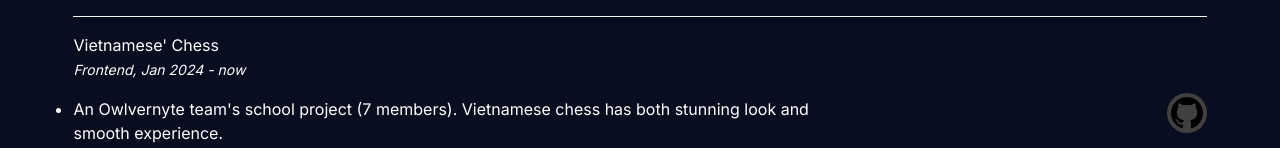
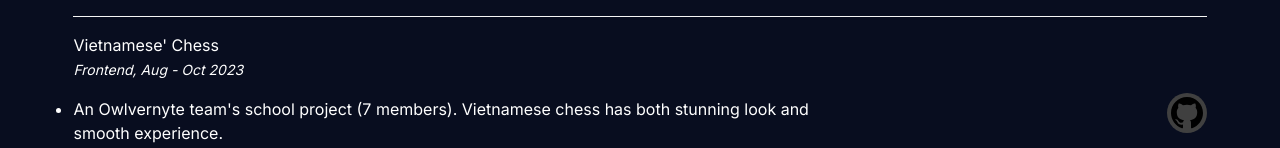
Before and after one commit to Schjr46/my-portfolio, a Next.js app: page /skills in a window 1280 px wide. Shown: the part 462-610 px from the top of the page. Built offline with nearby package versions, Linux system fonts and the light colour scheme; a web font is replaced by a local one.

Commit message:
minor adjust

```diff
--- a/app/skills/page.tsx
+++ b/app/skills/page.tsx
@@ -66,7 +66,7 @@ const Skills = () => {
             <div className="flex flex-col md:flex-row">
               <div className="w-full md:w-2/3">
                 <p className=" ">Vietnamese' Chess </p>
-                <em className="text-sm ">Frontend, Jan 2024 - now</em>
+                <em className="text-sm ">Frontend, Aug - Oct 2023</em>
                 <ul className="pt-4 list-disc">
                   <li>
                     An Owlvernyte team's school project (7 members). Vietnamese
```
